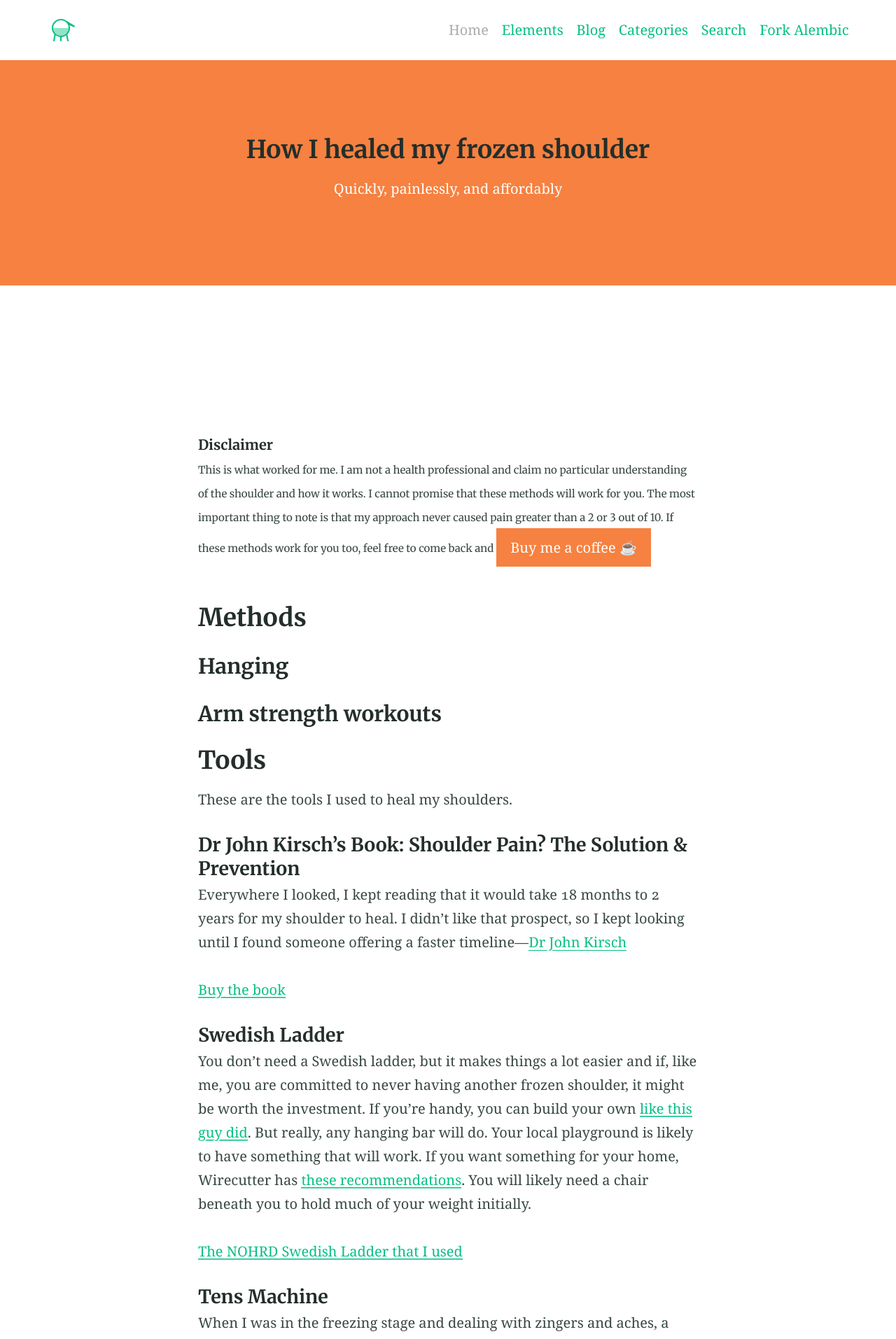
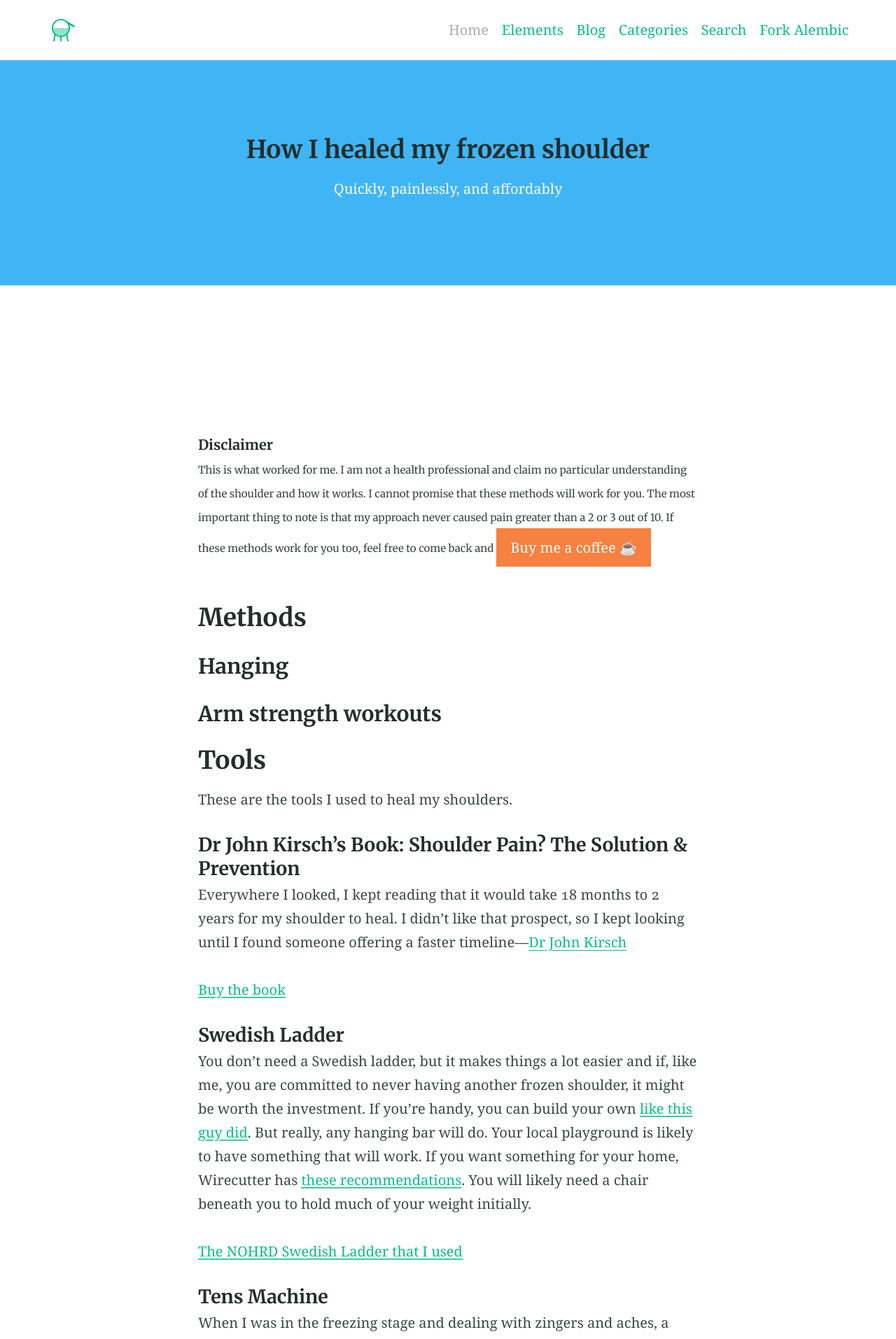
Before and after one commit to suzycc/heal-frozen-shoulder, a Jekyll site: the page built from index.md, in a window 1280 px wide. Shown: the top 1914 px of the page at 70% size. Built offline with Jekyll 4.4.1, drawn with Linux system fonts in a browser that asks for light colours; Markdown is read by kramdown in place of the engine named in the settings.

Commit message:
Update site-feature.html

```diff
--- a/_includes/site-feature.html
+++ b/_includes/site-feature.html
@@ -7,7 +7,7 @@
 {% endif %}
 
 {% if feature_text %}
-  <div class="feature" style="background-color: #f68140; color: white;">
+  <div class="feature" style="background-color: #40B5F6; color: white;">
     <div class="container typeset">
       {{ feature_text | markdownify }}
     </div>
```
